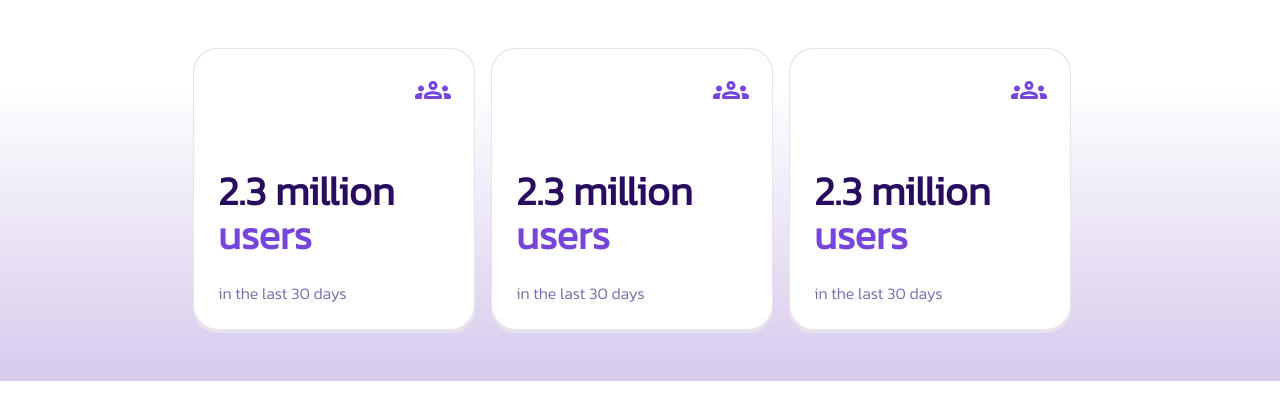
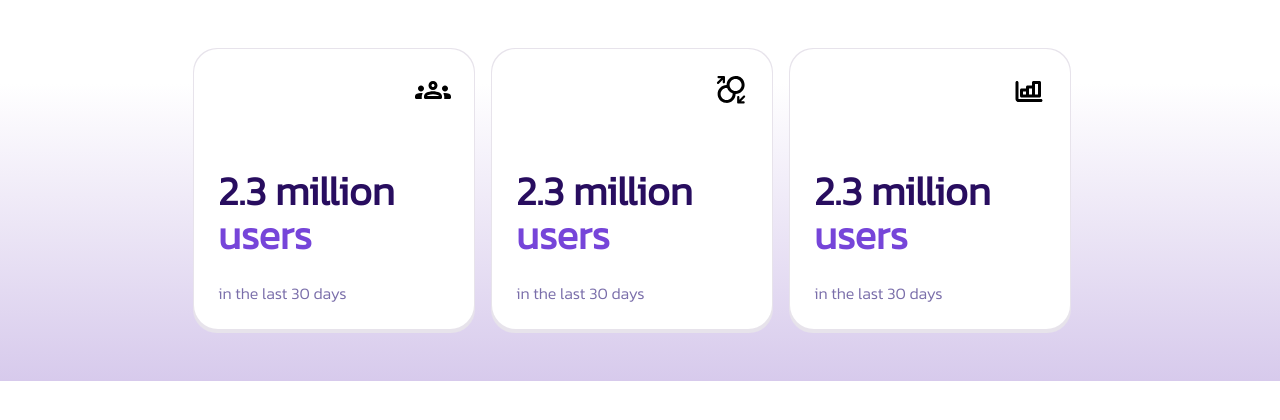
Before and after one commit to GAutuori94/Pancakeswap_demo, a plain HTML site: page src/home.html in a window 1280 px wide. Drawn offline with Linux system fonts and the light colour scheme.

Commit message:
feat: add .svg assets and rename cards class

```diff
--- a/src/home.html
+++ b/src/home.html
@@ -22,15 +22,11 @@
 
     <div class="top-cards-background">
         <div class="top-cards-container">
-            <div class="outer-box">
+            <div class="card-element">
                 <div class="inner-box">
                     <div class="card-body">
                         <div class="symbol-container">
-                            <svg viewBox="0 0 24 24">
-                                <path
-                                    d="M4 13C5.1 13 6 12.1 6 11C6 9.9 5.1 9 4 9C2.9 9 2 9.9 2 11C2 12.1 2.9 13 4 13ZM5.13 14.1C4.76 14.04 4.39 14 4 14C3.01 14 2.07 14.21 1.22 14.58C0.48 14.9 0 15.62 0 16.43V17C0 17.5523 0.447715 18 1 18H4.5V16.39C4.5 15.56 4.73 14.78 5.13 14.1ZM20 13C21.1 13 22 12.1 22 11C22 9.9 21.1 9 20 9C18.9 9 18 9.9 18 11C18 12.1 18.9 13 20 13ZM24 16.43C24 15.62 23.52 14.9 22.78 14.58C21.93 14.21 20.99 14 20 14C19.61 14 19.24 14.04 18.87 14.1C19.27 14.78 19.5 15.56 19.5 16.39V18H23C23.5523 18 24 17.5523 24 17V16.43ZM16.24 13.65C15.07 13.13 13.63 12.75 12 12.75C10.37 12.75 8.93 13.14 7.76 13.65C6.68 14.13 6 15.21 6 16.39V17C6 17.5523 6.44772 18 7 18H17C17.5523 18 18 17.5523 18 17V16.39C18 15.21 17.32 14.13 16.24 13.65ZM8.07 16C8.16 15.77 8.2 15.61 8.98 15.31C9.95 14.93 10.97 14.75 12 14.75C13.03 14.75 14.05 14.93 15.02 15.31C15.79 15.61 15.83 15.77 15.93 16H8.07ZM12 8C12.55 8 13 8.45 13 9C13 9.55 12.55 10 12 10C11.45 10 11 9.55 11 9C11 8.45 11.45 8 12 8ZM12 6C10.34 6 9 7.34 9 9C9 10.66 10.34 12 12 12C13.66 12 15 10.66 15 9C15 7.34 13.66 6 12 6Z">
-                                </path>
-                            </svg>
+                            <img src="assets/images/svg/asset 43.svg" />
                         </div>
                         <div class="card-text">
                             <h2>2.3 million</h2>
@@ -40,15 +36,11 @@
                     </div>
                 </div>
             </div>
-            <div class="outer-box">
+            <div class="card-element">
                 <div class="inner-box">
                     <div class="card-body">
                         <div class="symbol-container">
-                            <svg viewBox="0 0 24 24">
-                                <path
-                                    d="M4 13C5.1 13 6 12.1 6 11C6 9.9 5.1 9 4 9C2.9 9 2 9.9 2 11C2 12.1 2.9 13 4 13ZM5.13 14.1C4.76 14.04 4.39 14 4 14C3.01 14 2.07 14.21 1.22 14.58C0.48 14.9 0 15.62 0 16.43V17C0 17.5523 0.447715 18 1 18H4.5V16.39C4.5 15.56 4.73 14.78 5.13 14.1ZM20 13C21.1 13 22 12.1 22 11C22 9.9 21.1 9 20 9C18.9 9 18 9.9 18 11C18 12.1 18.9 13 20 13ZM24 16.43C24 15.62 23.52 14.9 22.78 14.58C21.93 14.21 20.99 14 20 14C19.61 14 19.24 14.04 18.87 14.1C19.27 14.78 19.5 15.56 19.5 16.39V18H23C23.5523 18 24 17.5523 24 17V16.43ZM16.24 13.65C15.07 13.13 13.63 12.75 12 12.75C10.37 12.75 8.93 13.14 7.76 13.65C6.68 14.13 6 15.21 6 16.39V17C6 17.5523 6.44772 18 7 18H17C17.5523 18 18 17.5523 18 17V16.39C18 15.21 17.32 14.13 16.24 13.65ZM8.07 16C8.16 15.77 8.2 15.61 8.98 15.31C9.95 14.93 10.97 14.75 12 14.75C13.03 14.75 14.05 14.93 15.02 15.31C15.79 15.61 15.83 15.77 15.93 16H8.07ZM12 8C12.55 8 13 8.45 13 9C13 9.55 12.55 10 12 10C11.45 10 11 9.55 11 9C11 8.45 11.45 8 12 8ZM12 6C10.34 6 9 7.34 9 9C9 10.66 10.34 12 12 12C13.66 12 15 10.66 15 9C15 7.34 13.66 6 12 6Z">
-                                </path>
-                            </svg>
+                            <img src="assets/images/svg/asset 44.svg" />
                         </div>
                         <div class="card-text">
                             <h2>2.3 million</h2>
@@ -58,15 +50,11 @@
                     </div>
                 </div>
             </div>
-            <div class="outer-box">
+            <div class="card-element">
                 <div class="inner-box">
                     <div class="card-body">
                         <div class="symbol-container">
-                            <svg viewBox="0 0 24 24">
-                                <path
-                                    d="M4 13C5.1 13 6 12.1 6 11C6 9.9 5.1 9 4 9C2.9 9 2 9.9 2 11C2 12.1 2.9 13 4 13ZM5.13 14.1C4.76 14.04 4.39 14 4 14C3.01 14 2.07 14.21 1.22 14.58C0.48 14.9 0 15.62 0 16.43V17C0 17.5523 0.447715 18 1 18H4.5V16.39C4.5 15.56 4.73 14.78 5.13 14.1ZM20 13C21.1 13 22 12.1 22 11C22 9.9 21.1 9 20 9C18.9 9 18 9.9 18 11C18 12.1 18.9 13 20 13ZM24 16.43C24 15.62 23.52 14.9 22.78 14.58C21.93 14.21 20.99 14 20 14C19.61 14 19.24 14.04 18.87 14.1C19.27 14.78 19.5 15.56 19.5 16.39V18H23C23.5523 18 24 17.5523 24 17V16.43ZM16.24 13.65C15.07 13.13 13.63 12.75 12 12.75C10.37 12.75 8.93 13.14 7.76 13.65C6.68 14.13 6 15.21 6 16.39V17C6 17.5523 6.44772 18 7 18H17C17.5523 18 18 17.5523 18 17V16.39C18 15.21 17.32 14.13 16.24 13.65ZM8.07 16C8.16 15.77 8.2 15.61 8.98 15.31C9.95 14.93 10.97 14.75 12 14.75C13.03 14.75 14.05 14.93 15.02 15.31C15.79 15.61 15.83 15.77 15.93 16H8.07ZM12 8C12.55 8 13 8.45 13 9C13 9.55 12.55 10 12 10C11.45 10 11 9.55 11 9C11 8.45 11.45 8 12 8ZM12 6C10.34 6 9 7.34 9 9C9 10.66 10.34 12 12 12C13.66 12 15 10.66 15 9C15 7.34 13.66 6 12 6Z">
-                                </path>
-                            </svg>
+                            <img src="assets/images/svg/asset 45.svg" />
                         </div>
                         <div class="card-text">
                             <h2>2.3 million</h2>
--- a/style/components/cards.scss
+++ b/style/components/cards.scss
@@ -17,7 +17,7 @@
   display: flex;
   flex-direction: row;
 
-  .outer-box {
+  .card-element {
     background: rgb(231, 227, 235);
     border-radius: 24px;
     color: rgb(40, 13, 95);
```
Also changed, not shown: style/card-sections/card-sections.css.
